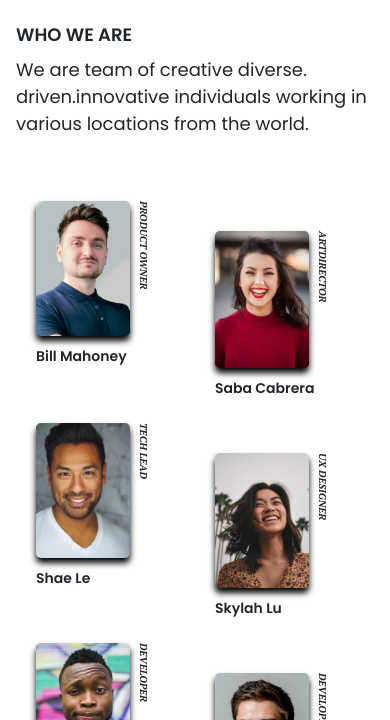
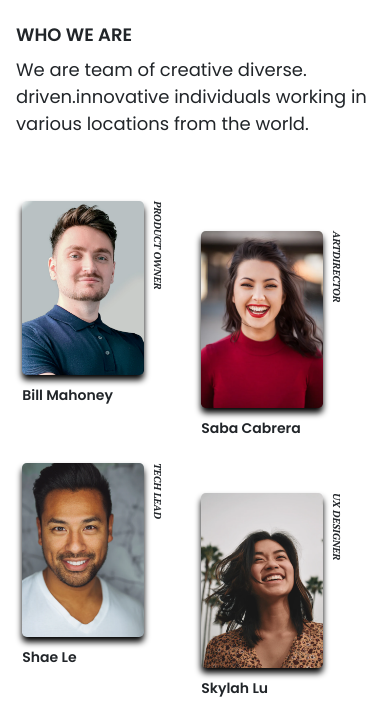
Before and after one commit to Ashish8449/Team-page, a plain HTML site: page index.html in a window 390 px wide. Shown: the part 67-787 px from the top of the page. Drawn offline with nearby package versions, Linux system fonts and the light colour scheme.

Commit message:
change box size

```diff
--- a/index.html
+++ b/index.html
@@ -120,7 +120,7 @@ text-align: left;
       /* media  */
       @media screen and (max-width: 768px) {
        .img_box{
-        width: calc((100% - 80px) / 2);
+        width: calc((100% - 25px) / 2);
 
        }
      .box_1{
```
